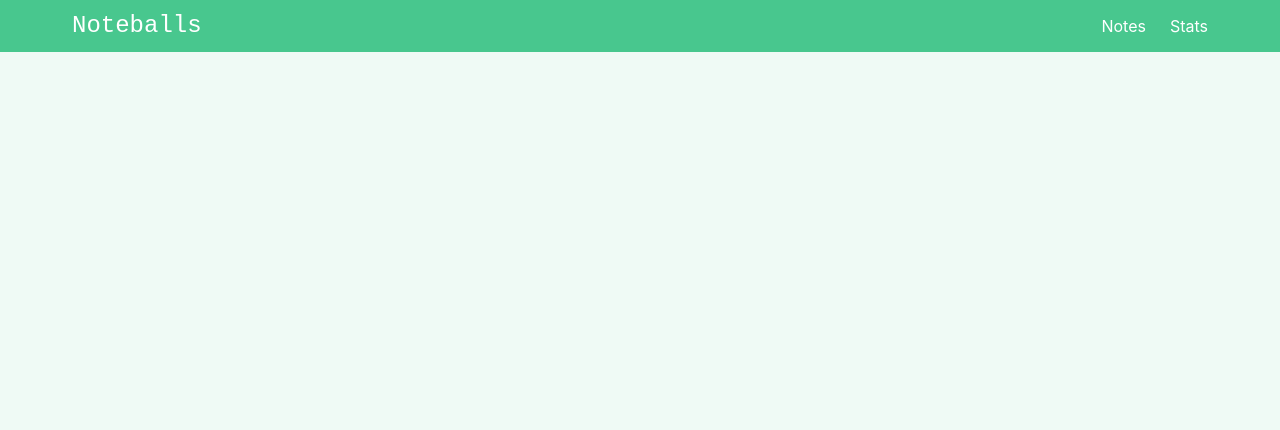
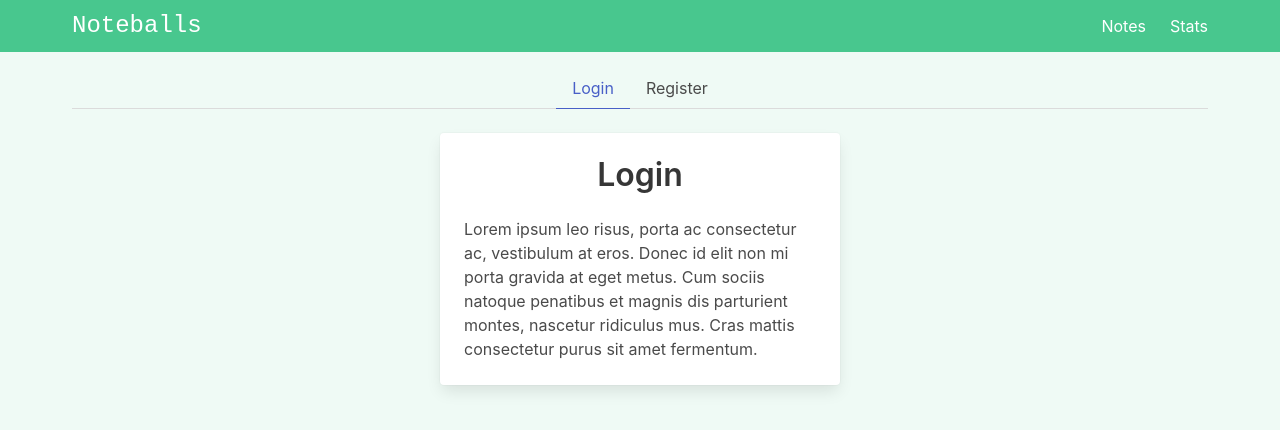
Before and after one commit to wahyuPM/note-balls, a Vue app: page /stats#/auth in a window 1280 px wide. Shown: the top 430 px of the page. Built offline with nearby package versions, Linux system fonts and the light colour scheme; no server answers; the database is empty; sample sign-in values are in the browser's storage.

Commit message:
new : init login & register page

```diff
--- a/src/router/index.js
+++ b/src/router/index.js
@@ -2,6 +2,7 @@
 import ViewNotes from '@/views/ViewNote.vue'
 import ViewStats from '@/views/ViewStats.vue'
 import ViewEditNote from '@/views/ViewEditNote.vue'
+import ViewAuth from '@/views/ViewAuth.vue'
 
 const routes = [
     {
@@ -18,6 +19,11 @@
         path: '/stats',
         name: 'stats',
         component: ViewStats
+    },
+    {
+        path: '/auth',
+        name: 'auth',
+        component: ViewAuth
     }
 ]
 
--- a/src/views/ViewAuth.vue
+++ b/src/views/ViewAuth.vue
@@ -1,5 +1,40 @@
 <template>
-    <div>
-
+    <div class="auth">
+        <div class="tabs is-centered">
+            <ul>
+                <li :class="{ 'is-active': !register }"><a @click.prevent="register = false">Login</a></li>
+                <li :class="{ 'is-active': register }"><a @click.prevent="register = true">Register</a></li>
+            </ul>
+        </div>
+        <div class="card auth-form">
+            <div class="card-content">
+                <div class="title has-text-centered">
+                    {{ formTitle }}
+                </div>
+                <div class="content">
+                    Lorem ipsum leo risus, porta ac consectetur ac, vestibulum at eros. Donec id elit non mi porta gravida
+                    at eget metus. Cum sociis natoque penatibus et magnis dis parturient montes, nascetur ridiculus mus.
+                    Cras mattis consectetur purus sit amet fermentum.
+                </div>
+            </div>
+        </div>
     </div>
 </template>
+
+<script setup>
+import { ref, computed } from 'vue'
+
+const register = ref(false)
+
+const formTitle = computed(() => {
+    return register.value ? 'Register' : 'Login'
+})
+
+</script>
+
+<style>
+.auth-form {
+    max-width: 400px;
+    margin: 0 auto;
+}
+</style>
```
